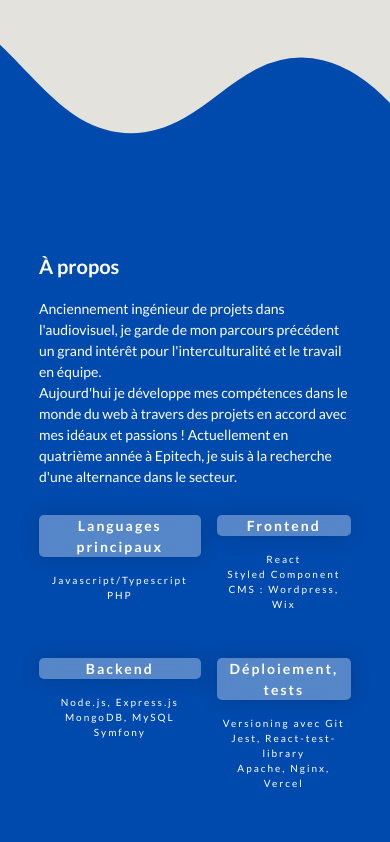
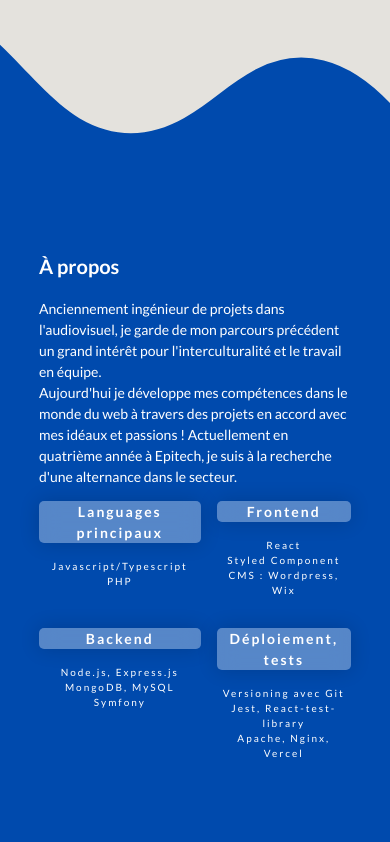
Before and after one commit to Clv86/portfolio, a React (Vite) app: page / in a window 390 px wide. Shown: the part 725-1567 px from the top of the page. Built offline with nearby package versions, Linux system fonts and the light colour scheme; a web font is replaced by a local one.

Commit message:
Small device responsive

```diff
--- a/src/style/ProjectDescription.css
+++ b/src/style/ProjectDescription.css
@@ -4,6 +4,7 @@
   font-weight: 500;
 }
 .bottom-button {
+  color: black;
   background: #ffffff56;
   font: inherit;
   backdrop-filter: blur(10px);
--- a/src/style/about.css
+++ b/src/style/about.css
@@ -11,6 +11,15 @@
 @media (max-width: 670px) {
   .about {
     padding: 100px 10vw;
+  }
+  .about p {
+    margin: 0;
+  }
+  .card {
+    margin: 0;
+  }
+  .card ul {
+    margin-bottom: 0;
   }
 }
 .aboutGrid {
--- a/src/style/projects.css
+++ b/src/style/projects.css
@@ -63,14 +63,12 @@
   align-items: center;
   justify-content: center;
   cursor: pointer;
-  /* padding: 1em; */
   padding: auto;
   position: relative;
   color: black;
   border-radius: 5px;
   z-index: 1;
   font-size: var(--p);
-  /* font-weight: 600; */
   background: #ffffff56;
   backdrop-filter: blur(10px);
   box-shadow: 0 0 20px rgba(0, 0, 0, 0.164);
```
